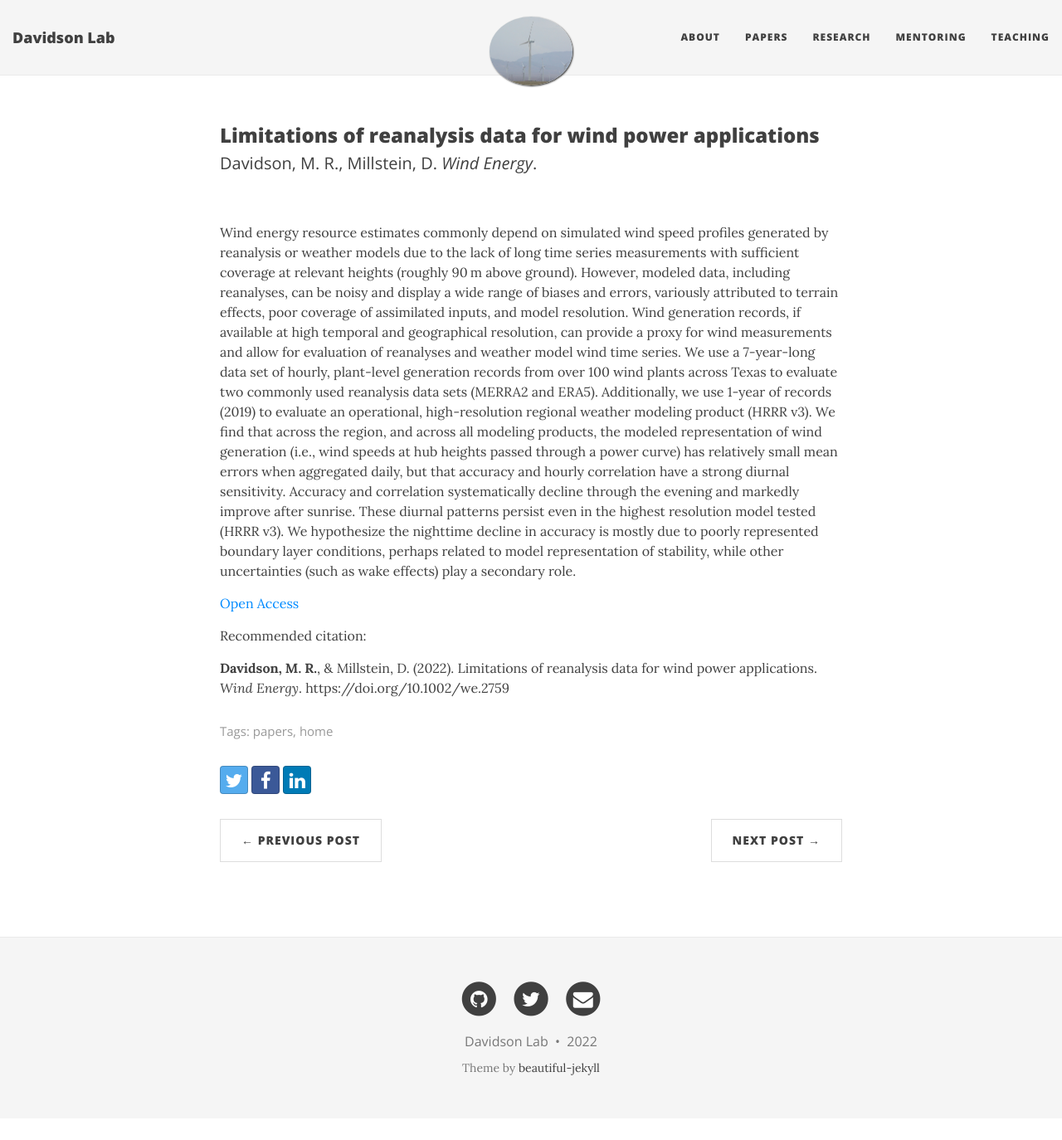
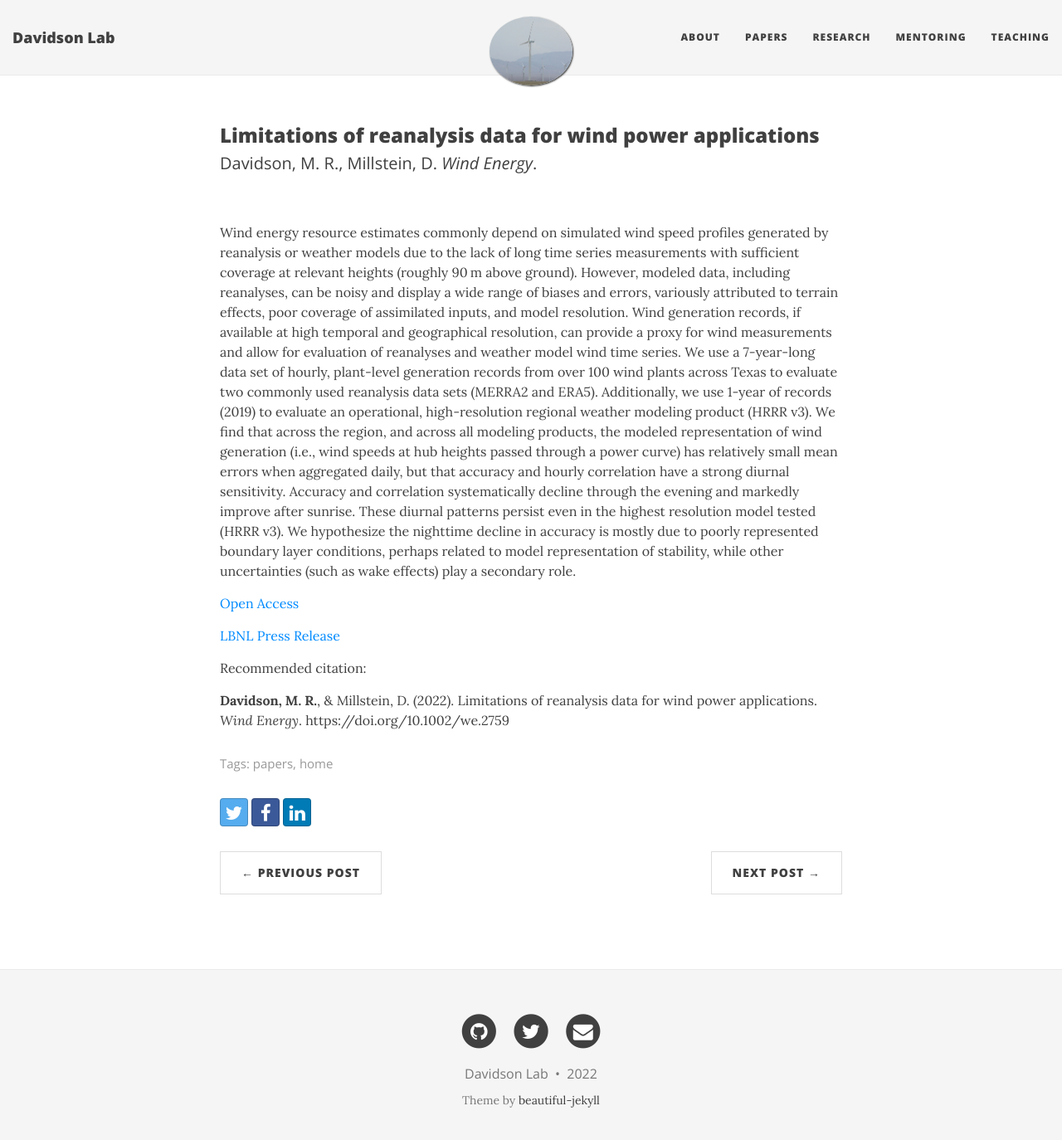
Before and after one commit to east-winds/east-winds.github.io, a Jekyll site: the page built from _posts/2022-06-06-limitations-reanalysis-wind-power.md, in a window 1280 px wide and 1387 px high. Shown: the top 1374 px of the window at 83% size. Built offline with Jekyll 4.4.1, drawn with Linux system fonts in a browser that asks for light colours; nearby versions of some CDN libraries.

Commit message:
Add press link to wind paper

```diff
--- a/_posts/2022-06-06-limitations-reanalysis-wind-power.md
+++ b/_posts/2022-06-06-limitations-reanalysis-wind-power.md
@@ -11,6 +11,7 @@ Wind energy resource estimates commonly depend on simulated wind speed profiles
 
 [Open Access](https://onlinelibrary.wiley.com/doi/10.1002/we.2759)
 
+[LBNL Press Release](https://emp.lbl.gov/news/can-meteorological-models-accurately)
 
 Recommended citation:
 
```
